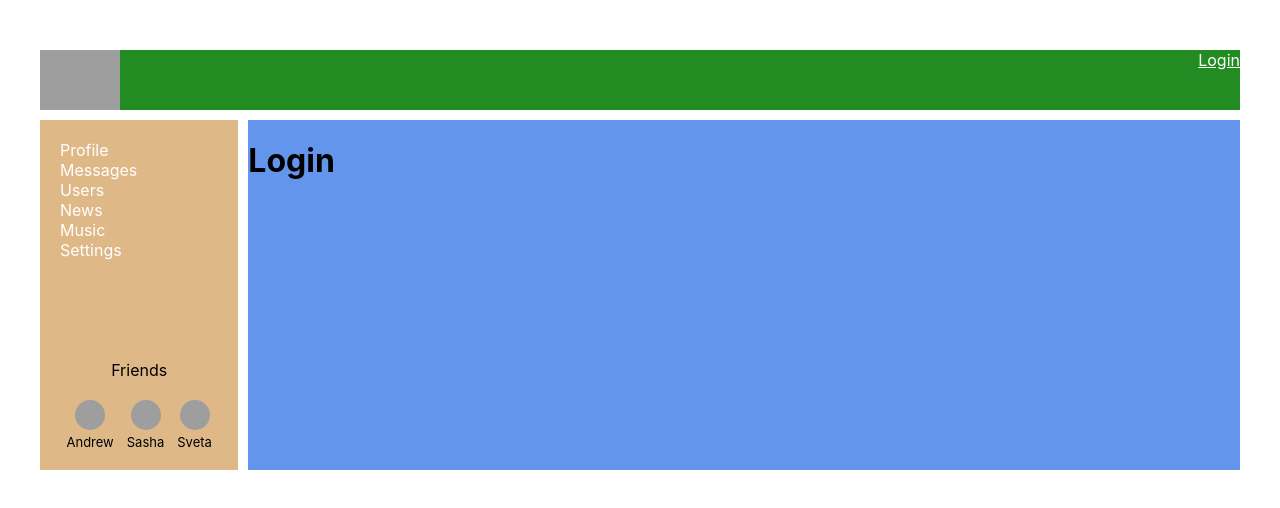
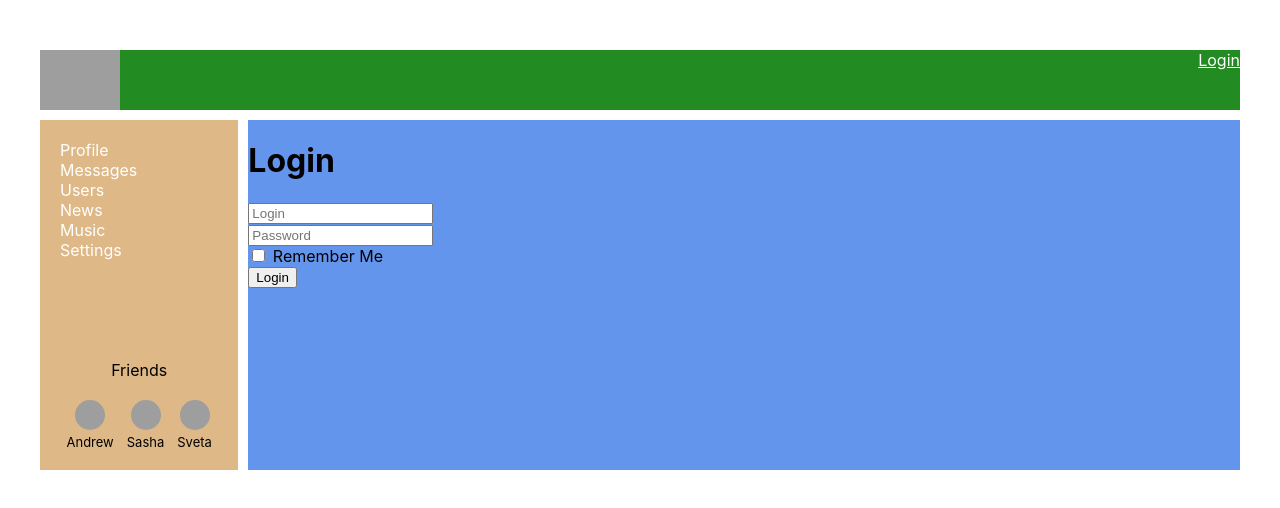
Before and after one commit to RomanAlxndrvch/SocialNetwork, a React (Create React App) app: page /Login in a window 1280 px wide. Shown: the top 508 px of the page. Built offline with nearby package versions, Linux system fonts and the light colour scheme; no server answers; grey boxes are pictures that could not be loaded.

Commit message:
75  redux-form(login)

```diff
--- a/src/components/Login/Login.tsx
+++ b/src/components/Login/Login.tsx
@@ -1,9 +1,48 @@
 import React from "react";
+import {Field, InjectedFormProps, reduxForm} from "redux-form";
 
-const Login = () => {
+type formDataType = {
+    login: string
+    password: string
+    rememberMe: boolean
+}
+
+const LoginForm = (props: InjectedFormProps<formDataType>) => {
     return (
-        <h1>Login</h1>
+        <form onSubmit={props.handleSubmit}>
+            <div>
+                <Field placeholder={'Login'} component={'input'} name={'login'}/>
+            </div>
+            <div>
+                <Field placeholder={'Password'} component={'input'} name={'password'}/>
+            </div>
+
+            <div>
+                <Field component={'input'} type="checkbox" placeholder={'Checkbox'} name={'rememberMe'}/> Remember Me
+            </div>
+            <div>
+                <button>
+                    Login
+                </button>
+            </div>
+        </form>
     )
 }
 
+const ReduxLoginForm = reduxForm<formDataType>({form: 'login'})(LoginForm)
+
+const Login = () => {
+
+    const onSubmit = (formData: formDataType) => {
+        console.log(formData)
+    }
+    return (
+        <div>
+            <h1>Login</h1>
+            <ReduxLoginForm onSubmit={onSubmit}/>
+        </div>
+    )
+}
+
+
 export default Login
--- a/src/redux/redux-store.ts
+++ b/src/redux/redux-store.ts
@@ -5,13 +5,15 @@
 import userReducer from "./user-reducer";
 import authReducer from "./auth-reducer";
 import thunk from "redux-thunk"
+import {reducer as formReducer} from "redux-form";
 
 let rootReducer = combineReducers({
     profilePage: profileReducer,
     dialogsPage: dialogsReducer,
     usersPage: userReducer,
     sidebar: navbarReducer,
-    auth: authReducer
+    auth: authReducer,
+    form: formReducer
 })
 
 let store = createStore(rootReducer, applyMiddleware(thunk))
```
